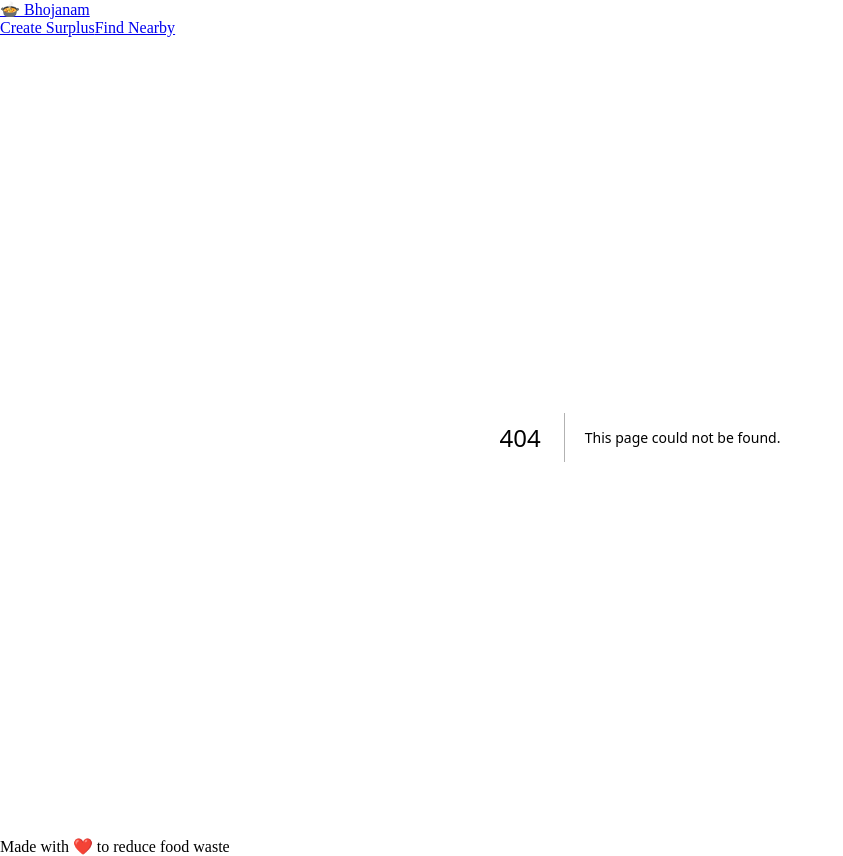
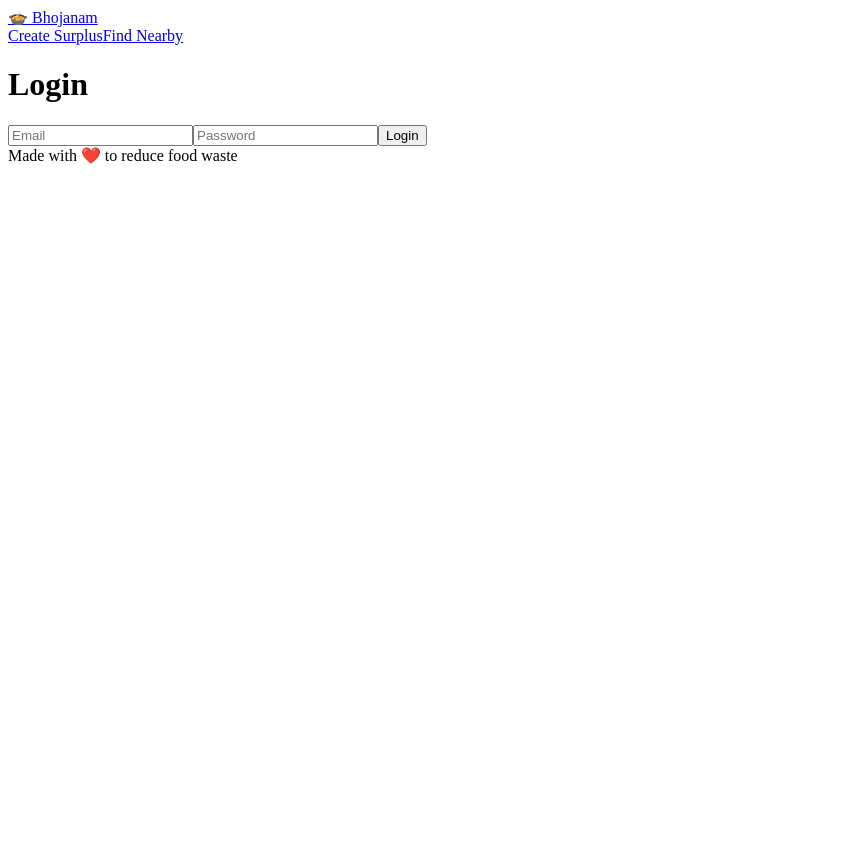
Before and after one commit to artimus007/bhojanam-web, a Next.js app: page /login in a window 1280 px wide. Before the commit this address had no page. Shown: the whole page, without its empty margins (0-843 px from the left). After the commit the page ends 800 px from the top, so only its background shows below. Built offline with nearby package versions, Linux system fonts and the light colour scheme.

Commit message:
Create page.js

```diff
--- /dev/null
+++ b/app/(auth)/login/page.js
@@ -0,0 +1,33 @@
+"use client";
+import { useState } from "react";
+import { apiLogin } from "@/lib/api";
+
+export default function LoginPage() {
+  const [form, setForm] = useState({ email: "", password: "" });
+  const [msg, setMsg] = useState("");
+
+  async function handleSubmit(e) {
+    e.preventDefault();
+    const res = await apiLogin(form);
+    if (res.token) {
+      localStorage.setItem("token", res.token);
+      setMsg("Login successful ✅");
+    } else {
+      setMsg(res.error);
+    }
+  }
+
+  return (
+    <div className="max-w-md mx-auto p-6">
+      <h1 className="text-2xl font-bold mb-4">Login</h1>
+      <form onSubmit={handleSubmit} className="space-y-3">
+        <input placeholder="Email" type="email" className="border w-full p-2"
+          onChange={e => setForm({ ...form, email: e.target.value })} />
+        <input placeholder="Password" type="password" className="border w-full p-2"
+          onChange={e => setForm({ ...form, password: e.target.value })} />
+        <button className="bg-blue-600 text-white px-4 py-2 rounded">Login</button>
+      </form>
+      {msg && <p className="mt-2 text-green-600">{msg}</p>}
+    </div>
+  );
+}
```
